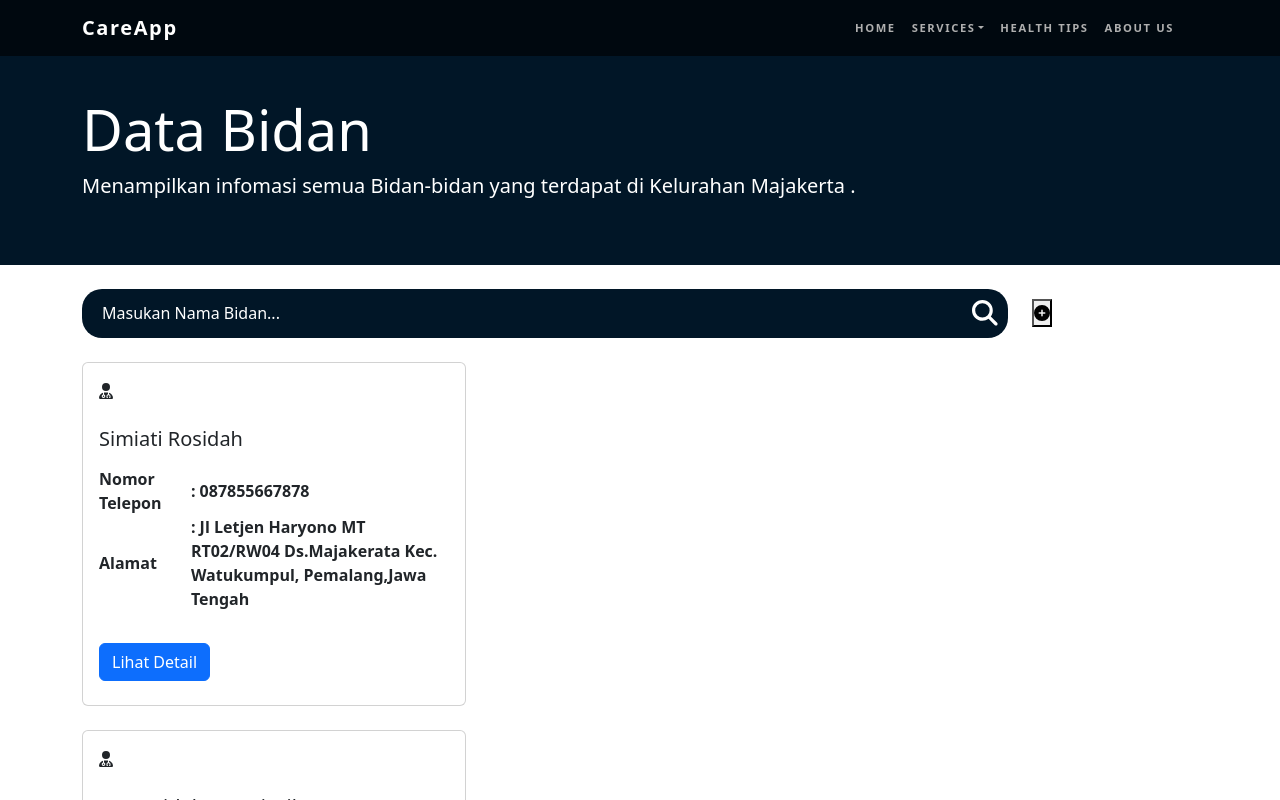
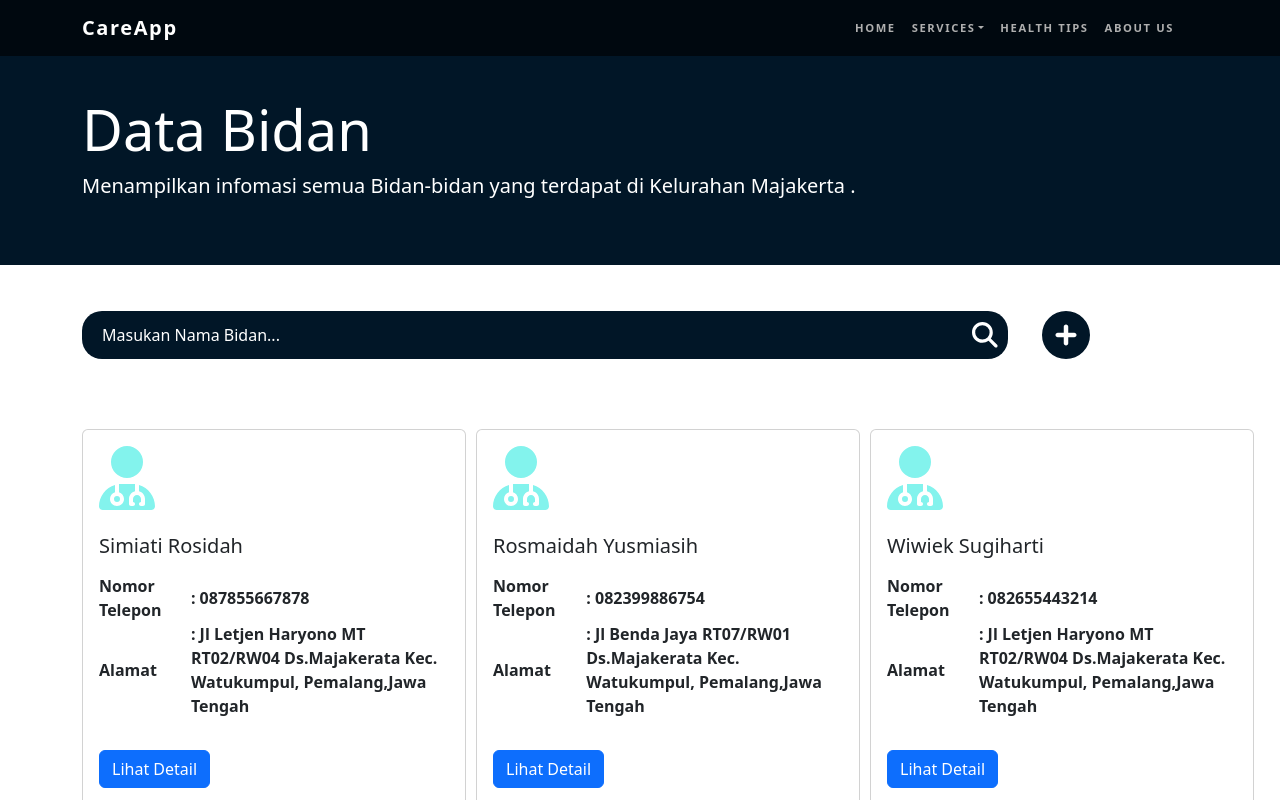
Before and after one commit to setiadirifqi02/Siladu_app, a React (Create React App) app: page /bidans-data in a window 1280 px wide. Shown: the top 800 px of the page. Built offline with nearby package versions, Linux system fonts and the light colour scheme.

Commit message:
styling for all page relate to Bidan Page and Posyandu Page

```diff
--- a/src/styles/style.css
+++ b/src/styles/style.css
@@ -6,6 +6,7 @@
 
 html {
     scroll-behavior: smooth;
+    overflow-x: hidden;
 }
 
 a {
@@ -130,7 +131,7 @@ a {
     background-color: transparent;
     border: none;
     font-size: 3rem;
-    color: #0d6efd;
+    color: #011627;
 }
 .jumbotron {
     background-color: #011627 !important;
@@ -147,19 +148,16 @@ a {
     margin: 0 !important;
 }
 
-.faUserCircle {
+.fa-custom-style {
     font-size: 4rem;
     color: #83f3ed;
 }
 
-/*
-*
-*Child Detail Page
-*/
-
-.child-detail .faUserCircle {
+.fa-custom-style-2{
+    color: #011627;
     font-size: 12rem;
 }
+
 
 /*
 *Parent Data Page
@@ -171,7 +169,7 @@ a {
     background-color: transparent;
     border: none;
     font-size: 3rem;
-    color: #0d6efd;
+    color: #011627;
 }
 
 .parent-list {
@@ -180,8 +178,42 @@ a {
     gap: 10px !important;
 }
 
-.parent-detail .faUserCircle {
-    font-size: 12rem;
+/*
+*Posyandu Data page
+*
+*/
+
+.posyandu-list {
+    display: grid !important;
+    grid-template-columns: 1fr !important;
+    gap: 10px !important;
+}
+
+.posyandu-data button{
+    padding: 10px;
+    background-color: transparent;
+    border: none;
+    font-size: 3rem;
+    color: #011627;
+}
+
+/*
+*Bidan Data page
+*
+*/
+
+.bidans-list {
+    display: grid !important;
+    grid-template-columns: 1fr !important;
+    gap: 10px !important;
+}
+
+.bidans-data button{
+    padding: 10px;
+    background-color: transparent;
+    border: none;
+    font-size: 3rem;
+    color: #011627;
 }
 
 /*
@@ -199,6 +231,16 @@ a {
     }
 
     .parent-list {
+        display: grid !important;
+        grid-template-columns: repeat(2, 1fr) !important;
+    }
+
+    .posyandu-list {
+        display: grid !important;
+        grid-template-columns: repeat(2, 1fr) !important;
+    }
+
+    .bidans-list {
         display: grid !important;
         grid-template-columns: repeat(2, 1fr) !important;
     }
@@ -222,7 +264,6 @@ a {
         display: grid !important;
         grid-template-columns: repeat(3, 1fr) !important;
     }
-
 }
 
 @media screen and (max-width:1000px) {
@@ -238,13 +279,23 @@ a {
 
     .children-list {
         display: grid !important;
-        grid-template-columns: repeat(4, 1fr) !important;
+        grid-template-columns: repeat(3, 1fr) !important;
     }
 
     .parent-list {
         display: grid !important;
-        grid-template-columns: repeat(4, 1fr) !important;
+        grid-template-columns: repeat(3, 1fr) !important;
 
     }
 
+    .posyandu-list {
+        display: grid !important;
+        grid-template-columns: repeat(3, 1fr) !important;
+    }
+
+    .bidans-list {
+        display: grid !important;
+        grid-template-columns: repeat(3, 1fr) !important;
+    }
+
 }
```
